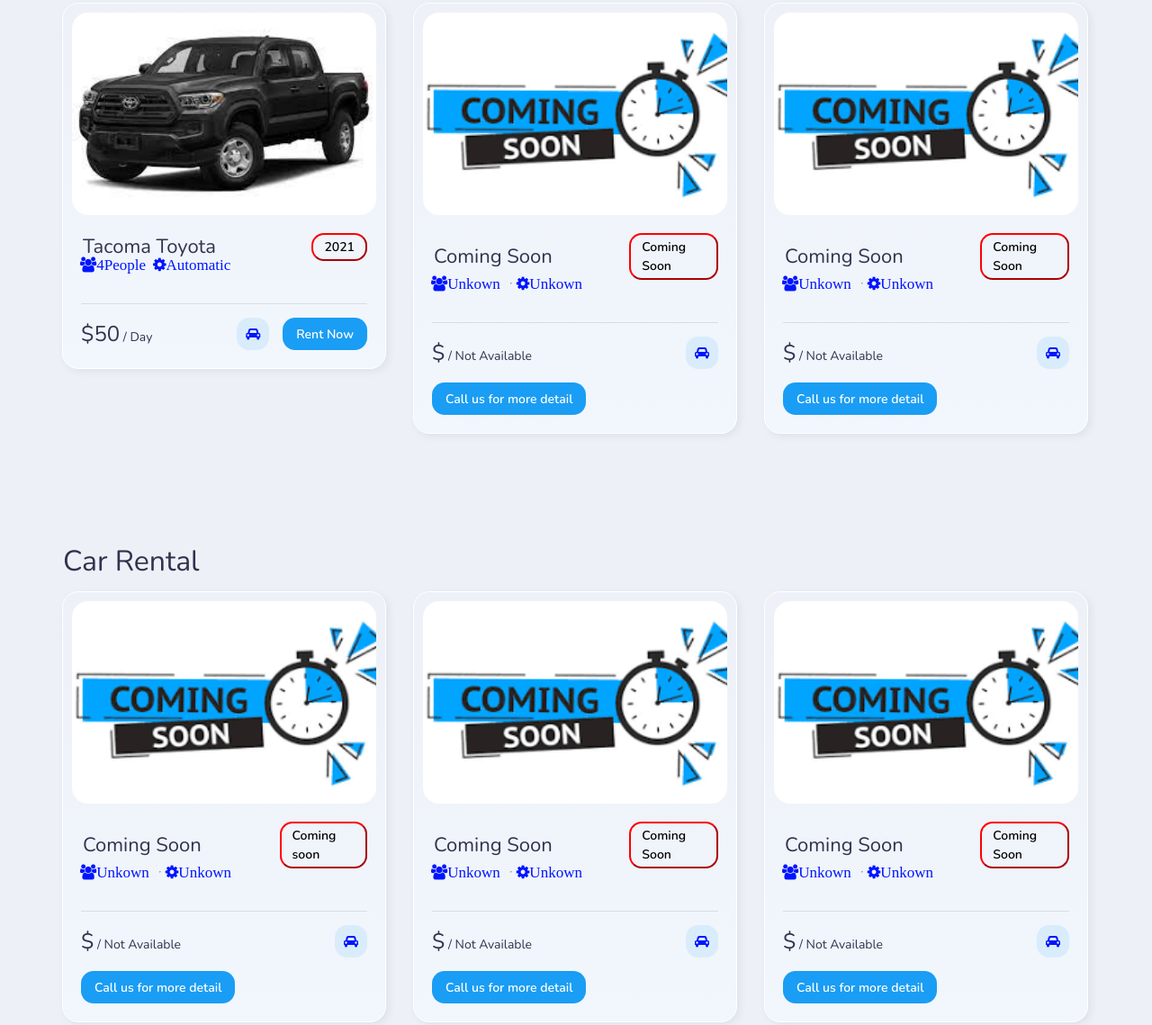
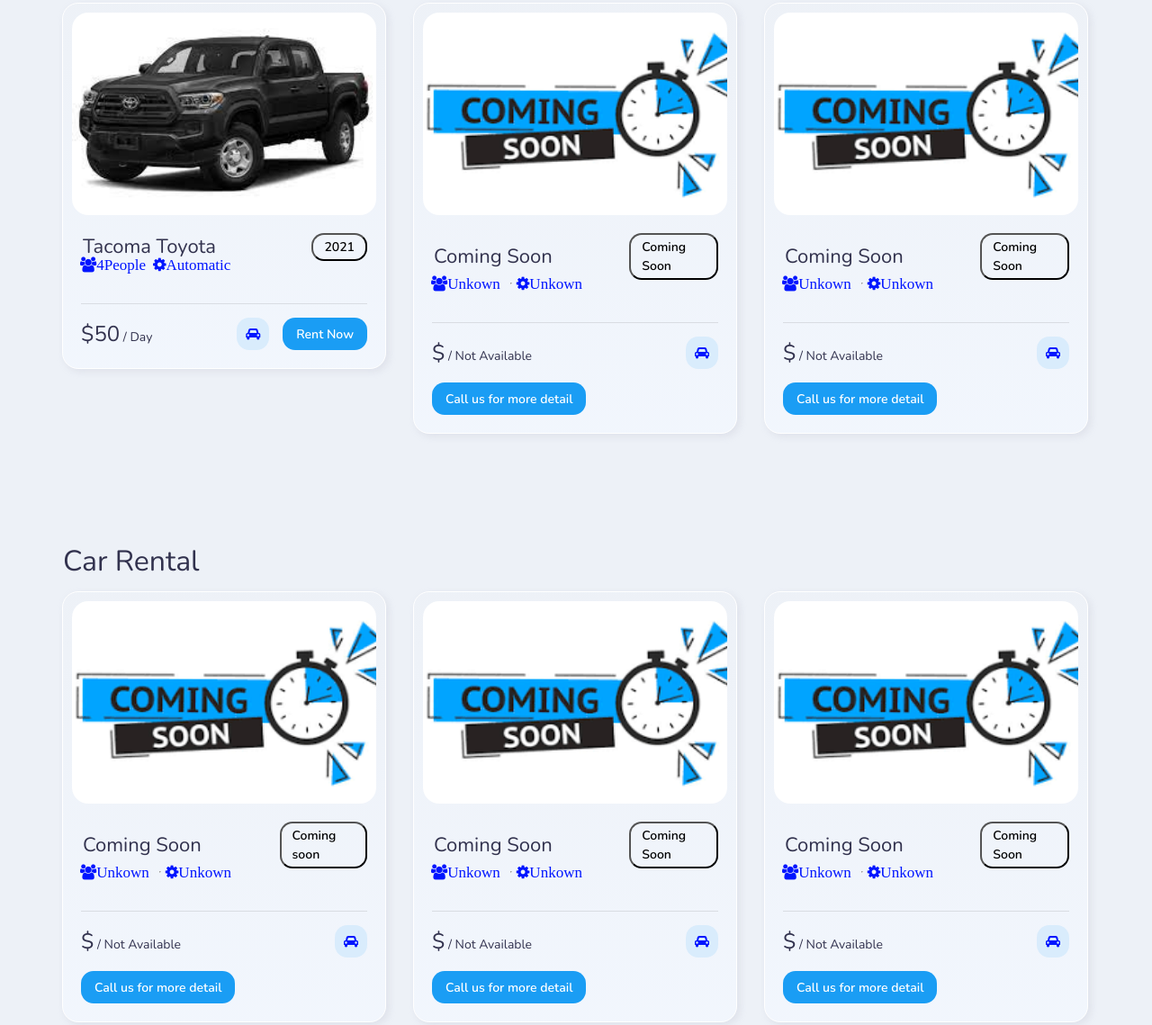
Before and after one commit to Arts691/001-Manns-Auto-Sale, a plain HTML site: page index.html in a window 1280 px wide. Shown: the part 902-2041 px from the top of the page at 90% size. Drawn offline with nearby package versions, Linux system fonts and the light colour scheme.

Commit message:
Update styles.css

```diff
--- a/styles.css
+++ b/styles.css
@@ -513,7 +513,7 @@ margin-bottom: 15px;
   font-weight: var(--fw-600);
   padding: 3px 12px;
   color:black;
-  border: 2px outset red;
+  border: 2px outset black;
   border-radius: var(--radius-14);
 
 }
```
